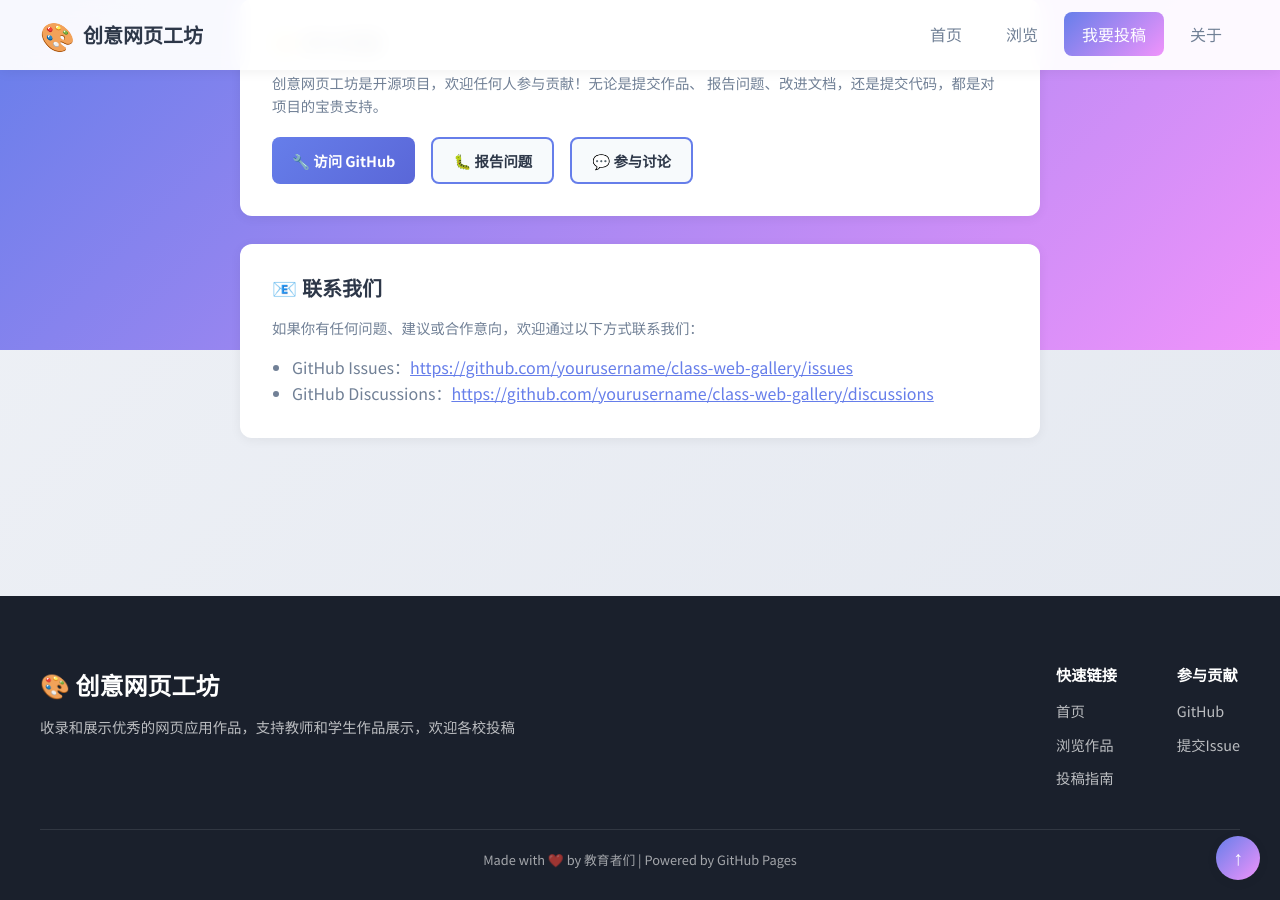
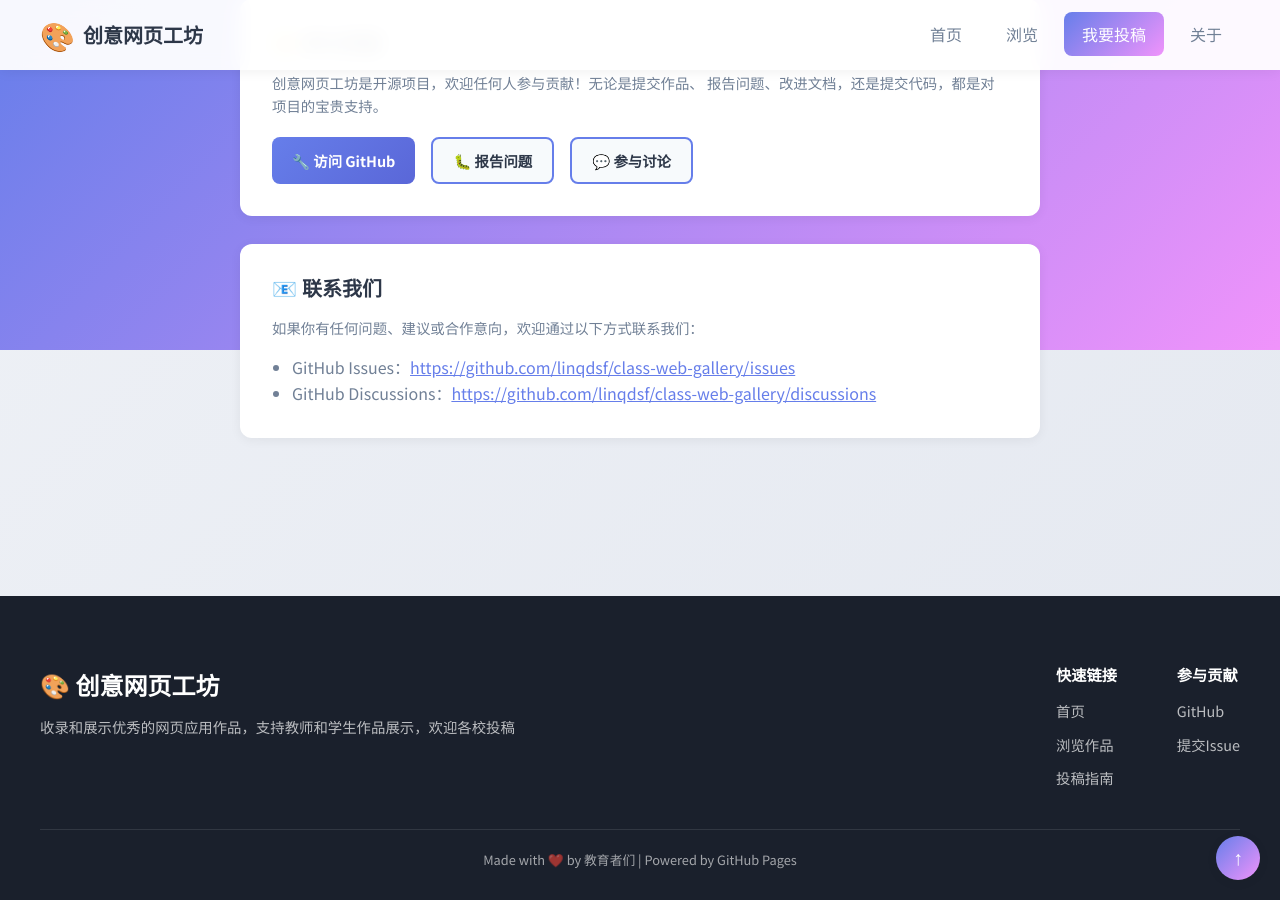
Before and after one commit to linqdsf/class-web-gallery, a Jekyll site: the page built from pages/about.md, in a window 1280 px wide and 900 px high, scrolled down 1452 px. Built offline with Jekyll 4.4.1, drawn with Linux system fonts in a browser that asks for light colours; some of the changed lines change nothing that is shown.

Commit message:
修复配置和baseurl

```diff
--- a/_config.yml
+++ b/_config.yml
@@ -1,9 +1,9 @@
 # Site settings
 title: "创意网页工坊"
 description: "收录和展示优秀的网页应用作品，支持教师和学生作品展示，欢迎各校投稿"
-url: "https://yourusername.github.io"
-baseurl: ""
-github_url: "https://github.com/yourusername/class-web-gallery"
+url: "https://linqdsf.github.io"
+baseurl: "/class-web-gallery"
+github_url: "https://github.com/linqdsf/class-web-gallery"
 
 # Build settings
 markdown: kramdown
@@ -40,7 +40,7 @@
 
 # Giscus comments (GitHub Discussions)
 giscus:
-  repo: "yourusername/class-web-gallery"
+  repo: "linqdsf/class-web-gallery"
   repo_id: "R_xxx"
   category: "App Comments"
   category_id: "DIC_xxx"
```
Also changed, not shown: .github/ISSUE_TEMPLATE/config.yml, README.md.
